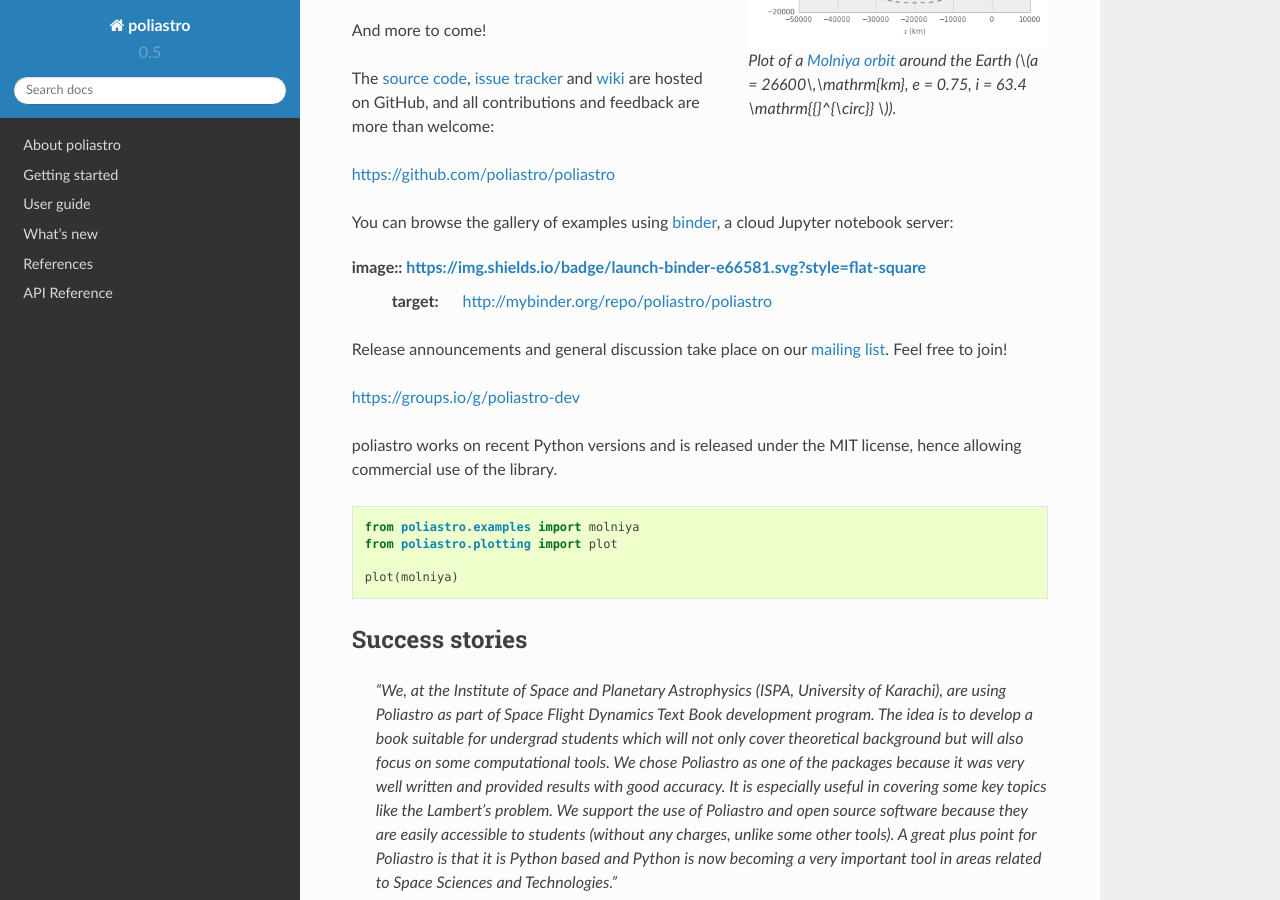
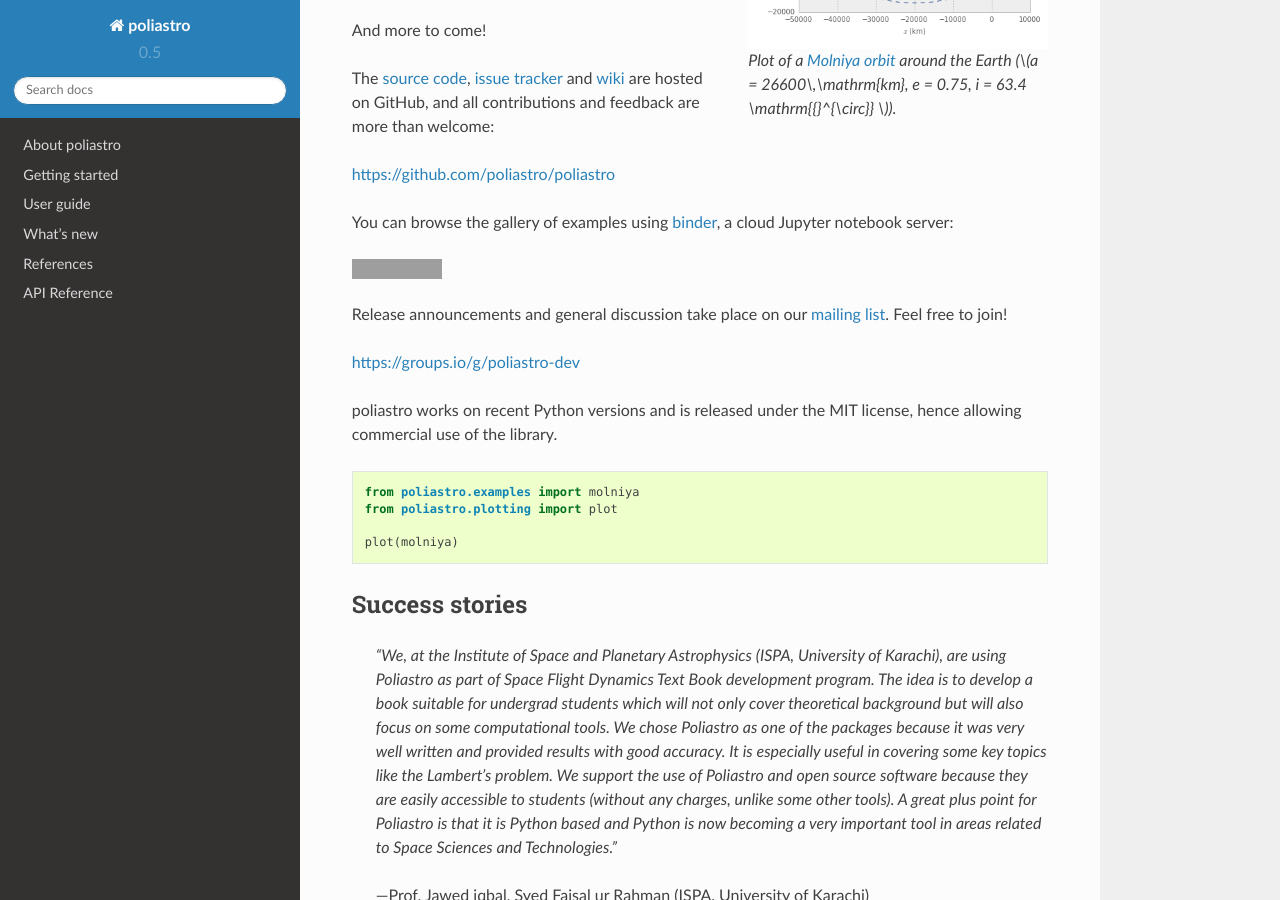
Before and after one commit to poliastro/poliastro, a Sphinx documentation site: the page built from docs/source/index.rst, in a window 1280 px wide and 900 px high, scrolled down 668 px. Built offline with Sphinx 7.4.7 and the Read the Docs theme 2.0.0, drawn with Linux system fonts in a browser that asks for light colours; grey boxes are pictures that could not be loaded.

Commit message:
Typo
[ci skip]

```diff
--- a/docs/source/index.rst
+++ b/docs/source/index.rst
@@ -41,7 +41,7 @@ https://github.com/poliastro/poliastro
 
 You can browse the gallery of examples using `binder`_, a cloud Jupyter notebook server:
 
-image:: https://img.shields.io/badge/launch-binder-e66581.svg?style=flat-square
+.. image:: https://img.shields.io/badge/launch-binder-e66581.svg?style=flat-square
    :target: http://mybinder.org/repo/poliastro/poliastro
 
 .. _binder: http://mybinder.org/
```
